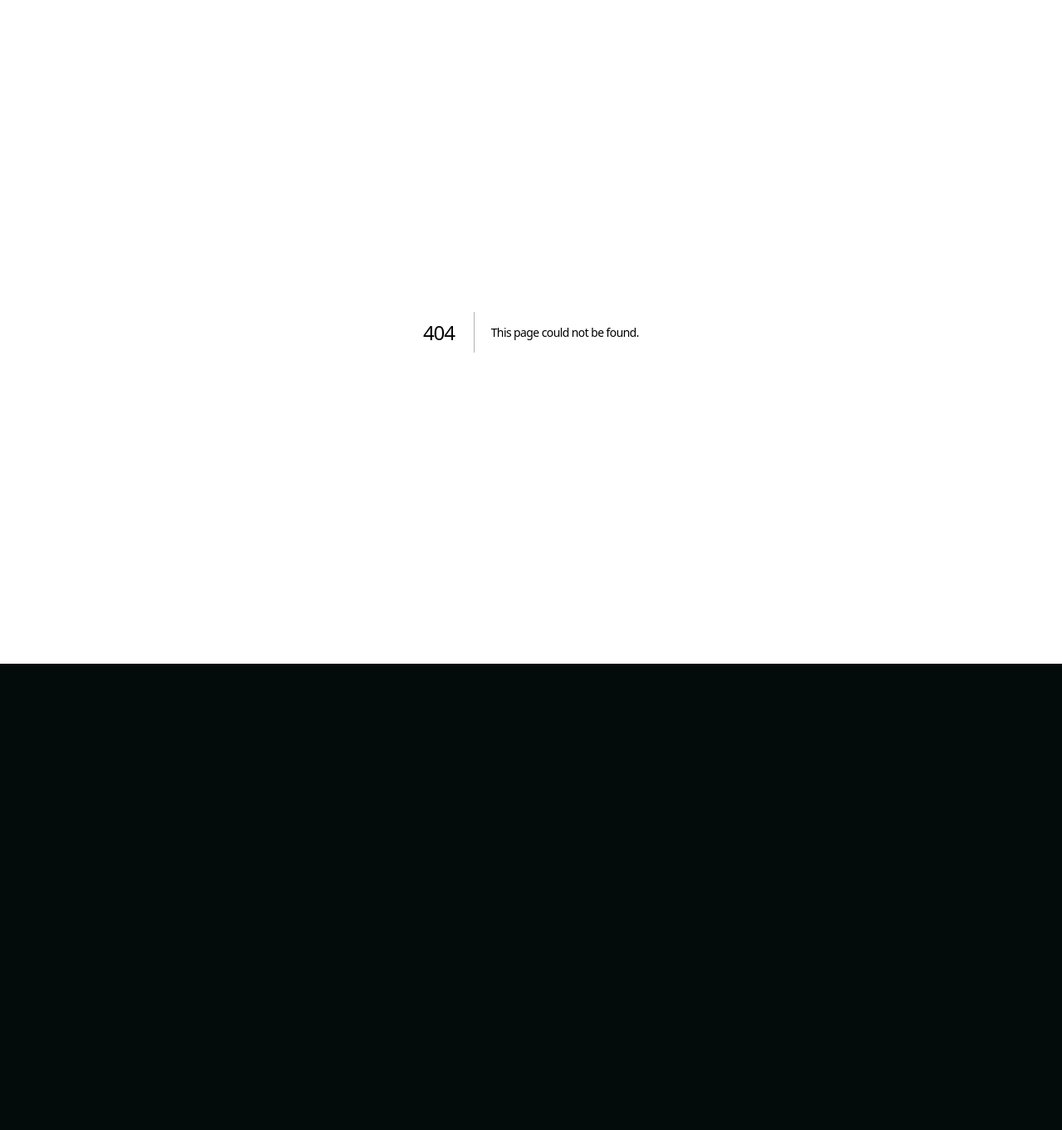
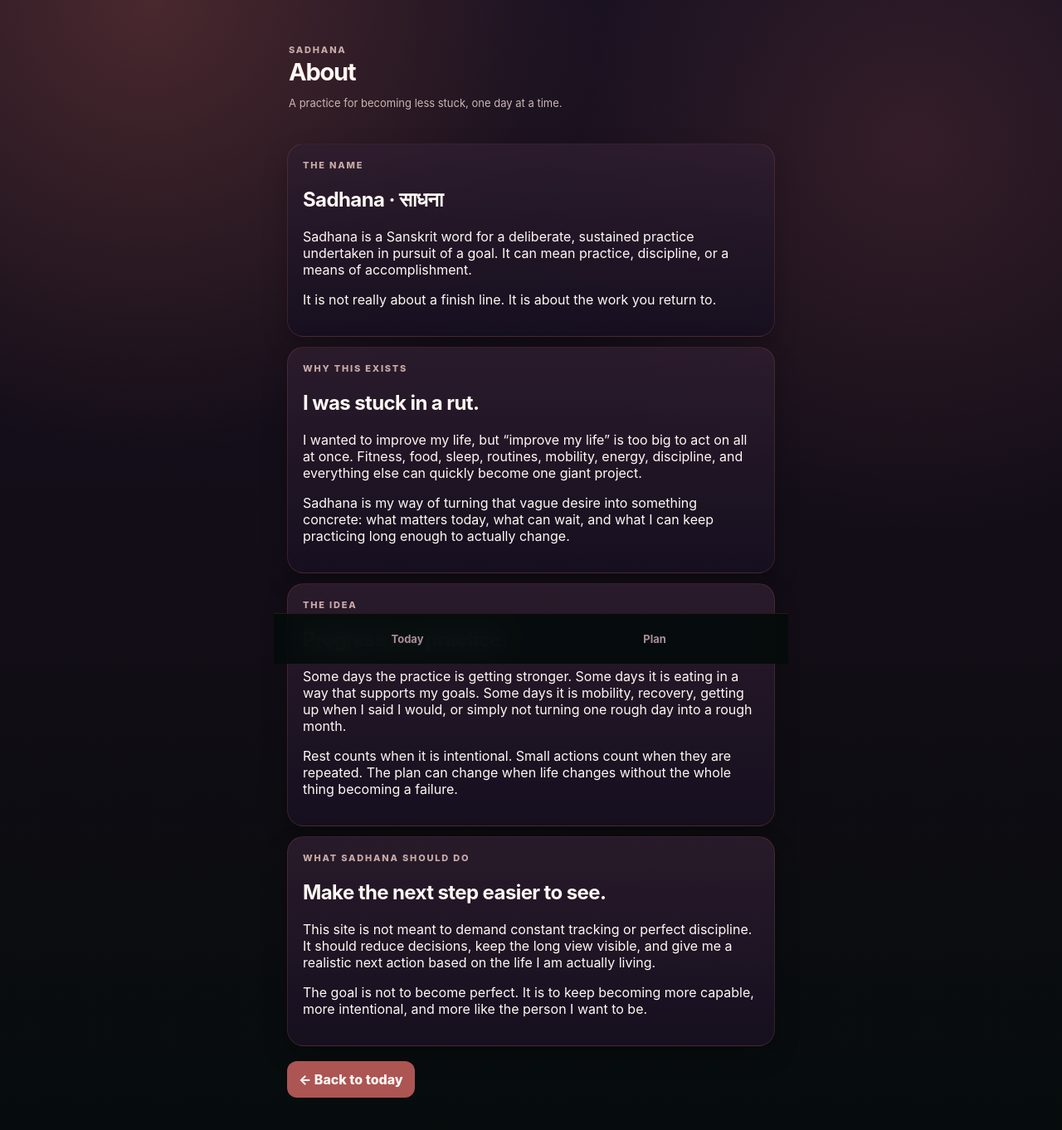
Before and after one commit to nopravlem/fitness-tracker, a Next.js app: page /about in a window 1280 px wide. Before the commit this address had no page. Shown: the top 1362 px of the page at 83% size. Before the commit the page ends 800 px from the top, so only its background shows below. Built offline with nearby package versions, Linux system fonts and the light colour scheme.

Commit message:
Add Sadhana about page

```diff
--- /dev/null
+++ b/app/about/page.tsx
@@ -0,0 +1,38 @@
+import Link from 'next/link';
+
+export default function AboutPage(){
+  return <main className="shell">
+    <header><div><p className="eyebrow">SADHANA</p><h1>About</h1><p className="subtle">A practice for becoming less stuck, one day at a time.</p></div></header>
+
+    <section className="card">
+      <p className="eyebrow">THE NAME</p>
+      <h2>Sadhana · साधना</h2>
+      <p>Sadhana is a Sanskrit word for a deliberate, sustained practice undertaken in pursuit of a goal. It can mean practice, discipline, or a means of accomplishment.</p>
+      <p>It is not really about a finish line. It is about the work you return to.</p>
+    </section>
+
+    <section className="card">
+      <p className="eyebrow">WHY THIS EXISTS</p>
+      <h2>I was stuck in a rut.</h2>
+      <p>I wanted to improve my life, but “improve my life” is too big to act on all at once. Fitness, food, sleep, routines, mobility, energy, discipline, and everything else can quickly become one giant project.</p>
+      <p>Sadhana is my way of turning that vague desire into something concrete: what matters today, what can wait, and what I can keep practicing long enough to actually change.</p>
+    </section>
+
+    <section className="card">
+      <p className="eyebrow">THE IDEA</p>
+      <h2>Progress is a practice.</h2>
+      <p>Some days the practice is getting stronger. Some days it is eating in a way that supports my goals. Some days it is mobility, recovery, getting up when I said I would, or simply not turning one rough day into a rough month.</p>
+      <p>Rest counts when it is intentional. Small actions count when they are repeated. The plan can change when life changes without the whole thing becoming a failure.</p>
+    </section>
+
+    <section className="card">
+      <p className="eyebrow">WHAT SADHANA SHOULD DO</p>
+      <h2>Make the next step easier to see.</h2>
+      <p>This site is not meant to demand constant tracking or perfect discipline. It should reduce decisions, keep the long view visible, and give me a realistic next action based on the life I am actually living.</p>
+      <p>The goal is not to become perfect. It is to keep becoming more capable, more intentional, and more like the person I want to be.</p>
+    </section>
+
+    <div className="inlineActions"><Link href="/">← Back to today</Link></div>
+    <nav><Link href="/">Today</Link><Link href="/plan">Plan</Link></nav>
+  </main>
+}
```
